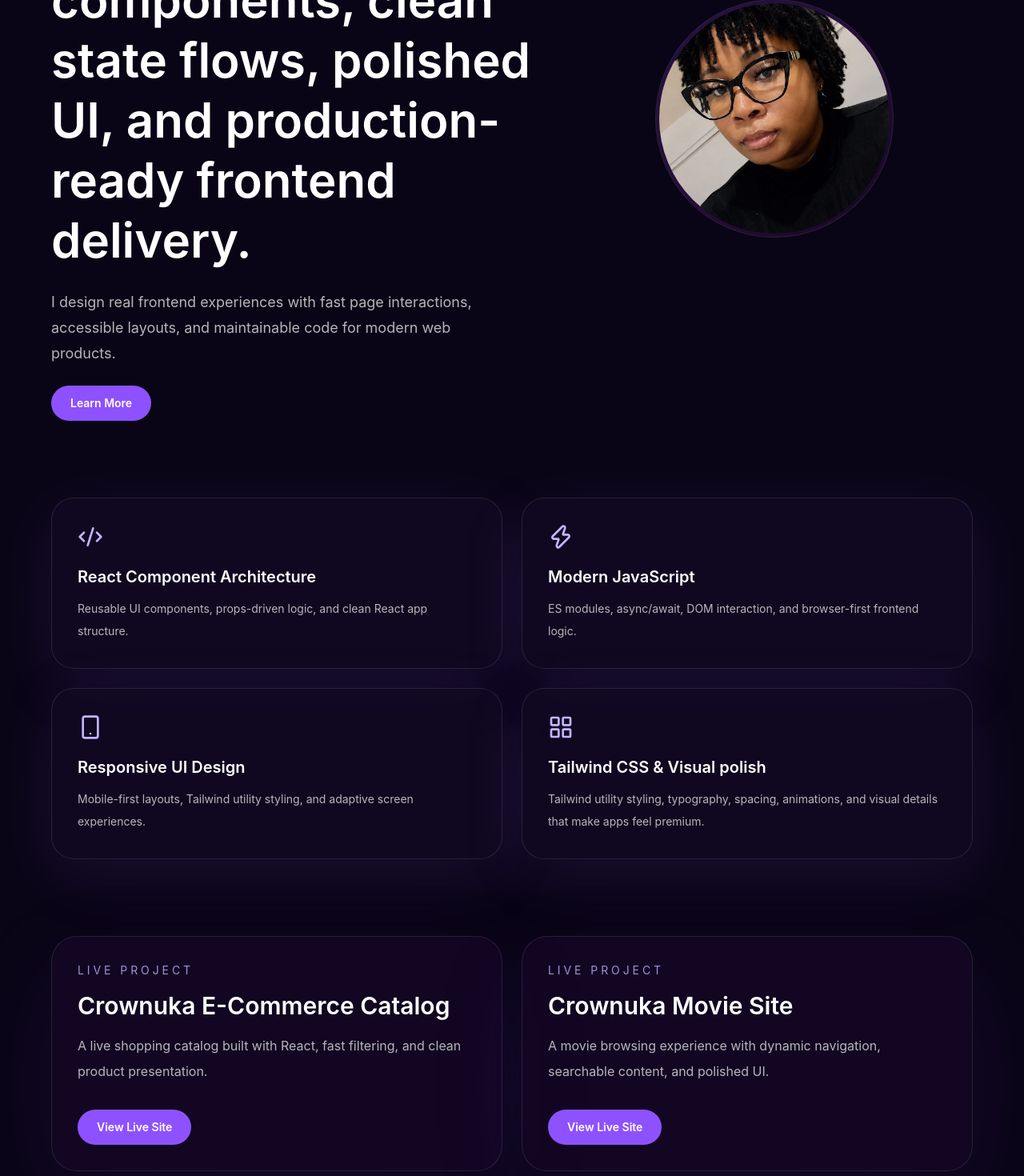
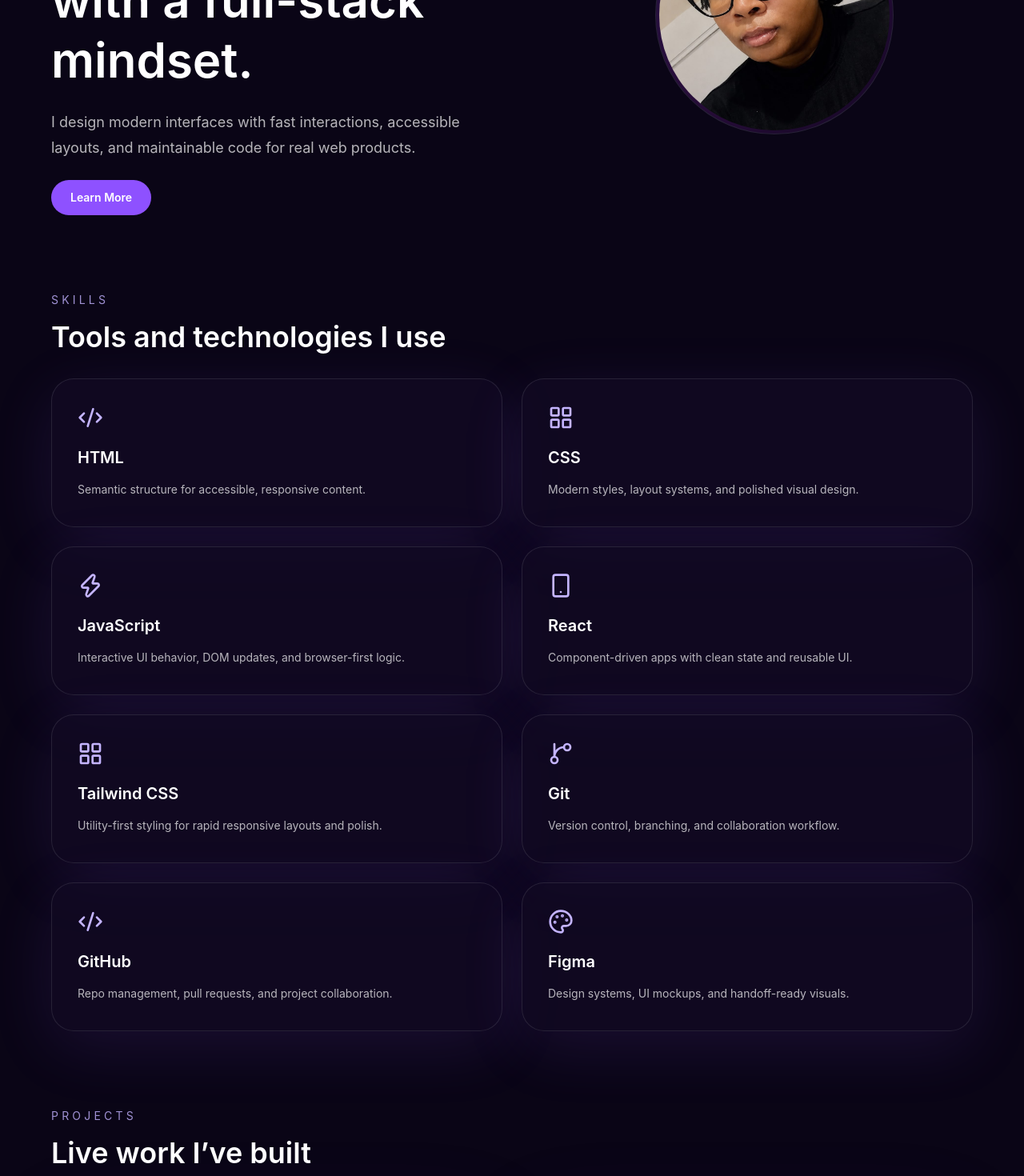
Before and after one commit to Crownuka/crownportfolio, a React (Vite) app: page / in a window 1280 px wide. Shown: the part 400-1870 px from the top of the page at 80% size. Built offline with nearby package versions, Linux system fonts and the light colour scheme.

Commit message:
added amination so that it wont be static

```diff
--- a/src/App.jsx
+++ b/src/App.jsx
@@ -1,6 +1,7 @@
 import { useRef, useState } from 'react'
 import Navbar from './navbar'
 import Hero from './hero'
+import Cursor from './Cursor'
 import Skills from './skills'
 import Project from './project'
 import Footer from './footer'
@@ -41,9 +42,9 @@ function App() {
           <section id="about-detail" ref={detailRef} className="mt-24 rounded-[32px] border border-white/10 bg-[#10071c]/70 p-8 shadow-[0_40px_120px_rgba(88,41,178,0.12)] sm:p-10">
             <div className="max-w-3xl space-y-6">
               <p className="text-sm uppercase tracking-[0.3em] text-violet-300/80">About Queen Uka</p>
-              <h2 className="text-3xl font-semibold text-white sm:text-4xl">Transitioning from Law to Frontend Development</h2>
+              <h2 className="text-3xl font-semibold text-white sm:text-4xl">Transitioning from Law to Fullstack Development</h2>
               <p className="text-base leading-8 text-white/70 sm:text-lg">
-                I am Queen Uka, a frontend developer building polished, user-friendly web experiences.
+                I am Queen Uka, a fullstack developer building polished, user-friendly web experiences.
                 I transitioned from law to software development because I love solving problems with code,
                 building beautiful interfaces, and making websites that feel modern and accessible.
               </p>
@@ -63,12 +64,26 @@ function App() {
         )}
 
         <section id="skills" className="mt-24">
+          <div className="mb-8 max-w-2xl">
+            <p className="text-sm uppercase tracking-[0.3em] text-violet-300/80">Skills</p>
+            <h2 className="mt-4 text-3xl font-semibold text-white sm:text-4xl">
+              Tools and technologies I use
+            </h2>
+          </div>
+
           <div className="mt-6">
             <Skills />
           </div>
         </section>
 
         <section id="projects" className="mt-24">
+          <div className="mb-8 max-w-2xl">
+            <p className="text-sm uppercase tracking-[0.3em] text-violet-300/80">Projects</p>
+            <h2 className="mt-4 text-3xl font-semibold text-white sm:text-4xl">
+              Live work I’ve built
+            </h2>
+          </div>
+
           <div className="mt-6">
             <Project />
           </div>
@@ -76,6 +91,7 @@ function App() {
       </main>
 
       <Footer />
+      <Cursor />
     </div>
   )
 }
--- /dev/null
+++ b/src/Cursor.jsx
@@ -0,0 +1,46 @@
+import { useEffect, useState } from 'react'
+
+export default function Cursor() {
+  const [position, setPosition] = useState({ x: -100, y: -100 })
+  const [hovered, setHovered] = useState(false)
+  const [pressed, setPressed] = useState(false)
+
+  useEffect(() => {
+    const handleMouseMove = (event) => {
+      const { clientX: x, clientY: y } = event
+      const target = event.target
+      const isInteractive = Boolean(
+        target.closest('button, a, [data-cursor-target]')
+      )
+
+      setPosition({ x, y })
+      setHovered(isInteractive)
+    }
+
+    const handleMouseDown = () => setPressed(true)
+    const handleMouseUp = () => setPressed(false)
+
+    document.addEventListener('mousemove', handleMouseMove)
+    document.addEventListener('mousedown', handleMouseDown)
+    document.addEventListener('mouseup', handleMouseUp)
+
+    return () => {
+      document.removeEventListener('mousemove', handleMouseMove)
+      document.removeEventListener('mousedown', handleMouseDown)
+      document.removeEventListener('mouseup', handleMouseUp)
+    }
+  }, [])
+
+  return (
+    <div className="pointer-events-none fixed inset-0 z-[9999]">
+      <div
+        className={`cursor-ring ${hovered ? 'cursor-ring--active' : ''} ${pressed ? 'cursor-ring--press' : ''}`}
+        style={{ transform: `translate3d(${position.x - 20}px, ${position.y - 20}px, 0)` }}
+      />
+      <div
+        className={`cursor-dot ${hovered ? 'cursor-dot--active' : ''} ${pressed ? 'cursor-dot--press' : ''}`}
+        style={{ transform: `translate3d(${position.x - 6}px, ${position.y - 6}px, 0)` }}
+      />
+    </div>
+  )
+}
--- a/src/hero.jsx
+++ b/src/hero.jsx
@@ -7,17 +7,18 @@ export default function Hero({ onLearnMore, isAboutOpen }) {
         <p className="text-sm uppercase tracking-[0.3em] text-violet-300/80">
           I AM QUEEN! a software developer.
         </p>
-        <h1 className="max-w-2xl text-5xl font-semibold leading-tight text-white sm:text-6xl">
-          I build React apps with reusable components, clean state flows, polished UI, and production-ready frontend delivery.
+        <h1 className="max-w-2xl text-5xl font-semibold leading-tight text-white transition duration-500 sm:text-6xl">
+          I build responsive web experiences with a full-stack mindset.
         </h1>
-        <p className="max-w-xl text-base leading-8 text-white/70 sm:text-lg">
-          I design real frontend experiences with fast page interactions, accessible layouts, and maintainable code for modern web products.
+        <p className="max-w-xl text-base leading-8 text-white/70 transition duration-500 sm:text-lg">
+          I design modern interfaces with fast interactions, accessible layouts, and maintainable code for real web products.
         </p>
         <div className="flex flex-col gap-4 sm:flex-row sm:items-center">
           <button
             type="button"
             onClick={onLearnMore}
-            className="inline-flex w-full items-center justify-center rounded-full bg-violet-500 px-6 py-3 text-sm font-semibold text-white transition hover:bg-violet-400 sm:w-auto"
+            className="inline-flex w-full items-center justify-center rounded-full bg-violet-500 px-6 py-3 text-sm font-semibold text-white transition duration-300 hover:-translate-y-0.5 hover:bg-violet-400 sm:w-auto"
+            data-cursor-target
           >
             {isAboutOpen ? 'Hide details' : 'Learn More'}
           </button>
@@ -25,12 +26,12 @@ export default function Hero({ onLearnMore, isAboutOpen }) {
       </div>
 
       <div className="relative mx-auto flex max-w-[420px] justify-center">
-        <div className="relative overflow-hidden rounded-full border border-white/10 bg-[#130b26]/70 p-1">
+        <div className="relative overflow-hidden rounded-full border border-white/10 bg-[#130b26]/70 p-1 transition duration-500 hover:-translate-y-1 hover:shadow-[0_40px_120px_rgba(139,92,246,0.22)]">
           <div className="absolute inset-0 rounded-full bg-gradient-to-br from-violet-500/35 via-fuchsia-500/25 to-transparent blur-2xl" />
           <img
             src={heroImg}
             alt="Profile"
-            className="relative h-72 w-72 rounded-full object-cover"
+            className="relative h-72 w-72 rounded-full object-cover transition duration-500 hover:scale-[1.02]"
           />
         </div>
       </div>
--- a/src/project.jsx
+++ b/src/project.jsx
@@ -16,17 +16,20 @@ export default function Project() {
 
   return (
     <div className="grid gap-6 lg:grid-cols-2">
-      {projects.map((project) => (
+      {projects.map((project, index) => (
         <article
           key={project.title}
-          className="rounded-[32px] border border-white/10 bg-[#140726]/80 p-8 shadow-[0_40px_120px_rgba(88,41,178,0.12)]"
+          className="group rounded-[32px] border border-white/10 bg-[#140726]/80 p-8 shadow-[0_40px_120px_rgba(88,41,178,0.12)] transition duration-500 motion-safe:hover:-translate-y-4 motion-safe:hover:shadow-[0_50px_160px_rgba(88,41,178,0.28)] hover:border-violet-400/30 hover:bg-white/5 animate-fade-up"
+          style={{ animationDelay: `${index * 120}ms` }}
+          data-cursor-target
         >
           <p className="text-sm uppercase tracking-[0.28em] text-violet-300/80">Live Project</p>
           <h2 className="mt-4 text-3xl font-semibold text-white">{project.title}</h2>
           <p className="mt-4 max-w-xl text-base leading-8 text-white/70">{project.summary}</p>
           <button
             onClick={() => handleVisit(project.url)}
-            className="mt-8 inline-flex items-center gap-2 rounded-full bg-violet-500 px-6 py-3 text-sm font-semibold text-white transition hover:bg-violet-400"
+            className="mt-8 inline-flex items-center gap-2 rounded-full bg-violet-500 px-6 py-3 text-sm font-semibold text-white transition duration-300 ease-out hover:-translate-y-0.5 hover:bg-violet-400"
+            data-cursor-target
           >
             View Live Site
           </button>
--- a/src/skills.jsx
+++ b/src/skills.jsx
@@ -1,37 +1,59 @@
-import { Code2, LayoutGrid, Smartphone, Zap } from 'lucide-react'
+import { Code2, LayoutGrid, Smartphone, Zap, GitBranch, Palette } from 'lucide-react'
 
 const skills = [
   {
-    title: 'React Component Architecture',
-    description: 'Reusable UI components, props-driven logic, and clean React app structure.',
+    title: 'HTML',
+    description: 'Semantic structure for accessible, responsive content.',
     icon: Code2,
   },
   {
-    title: 'Modern JavaScript',
-    description: 'ES modules, async/await, DOM interaction, and browser-first frontend logic.',
+    title: 'CSS',
+    description: 'Modern styles, layout systems, and polished visual design.',
+    icon: LayoutGrid,
+  },
+  {
+    title: 'JavaScript',
+    description: 'Interactive UI behavior, DOM updates, and browser-first logic.',
     icon: Zap,
   },
   {
-    title: 'Responsive UI Design',
-    description: 'Mobile-first layouts, Tailwind utility styling, and adaptive screen experiences.',
+    title: 'React',
+    description: 'Component-driven apps with clean state and reusable UI.',
     icon: Smartphone,
   },
   {
-    title: 'Tailwind CSS & Visual polish',
-    description: 'Tailwind utility styling, typography, spacing, animations, and visual details that make apps feel premium.',
+    title: 'Tailwind CSS',
+    description: 'Utility-first styling for rapid responsive layouts and polish.',
     icon: LayoutGrid,
+  },
+  {
+    title: 'Git',
+    description: 'Version control, branching, and collaboration workflow.',
+    icon: GitBranch,
+  },
+  {
+    title: 'GitHub',
+    description: 'Repo management, pull requests, and project collaboration.',
+    icon: Code2,
+  },
+  {
+    title: 'Figma',
+    description: 'Design systems, UI mockups, and handoff-ready visuals.',
+    icon: Palette,
   },
 ]
 
 export default function Skills() {
   return (
     <div className="grid gap-6 lg:grid-cols-2">
-      {skills.map(({ title, description, icon: Icon }) => (
+      {skills.map(({ title, description, icon: Icon }, index) => (
         <article
           key={title}
-          className="rounded-[28px] border border-white/10 bg-[#130b26]/70 p-8 shadow-[0_20px_80px_rgba(139,92,246,0.12)]"
+          className="group rounded-[28px] border border-white/10 bg-[#130b26]/70 p-8 shadow-[0_20px_80px_rgba(139,92,246,0.12)] transition duration-500 motion-safe:hover:-translate-y-3 motion-safe:hover:shadow-[0_50px_140px_rgba(139,92,246,0.24)] hover:border-violet-400/40 hover:bg-white/5 animate-fade-up"
+          style={{ animationDelay: `${index * 80}ms` }}
+          data-cursor-target
         >
-          <Icon className="mb-5 h-8 w-8 text-violet-300" />
+          <Icon className="mb-5 h-8 w-8 text-violet-300 transition duration-300 group-hover:text-violet-200" />
           <h3 className="mb-3 text-xl font-semibold text-white">{title}</h3>
           <p className="text-sm leading-7 text-white/70">{description}</p>
         </article>
```
Also changed, not shown: src/navbar.jsx (+4 -4 lines).
